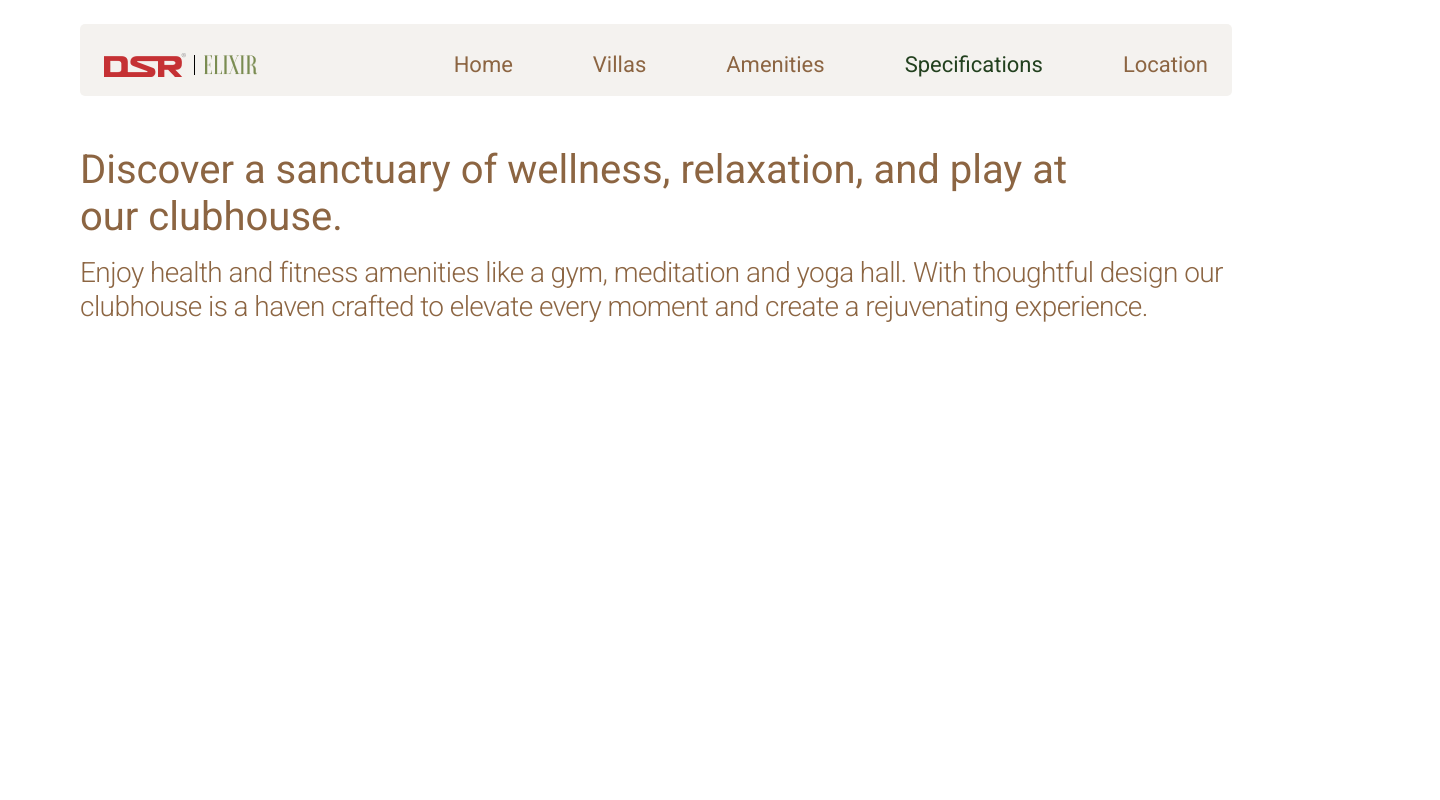
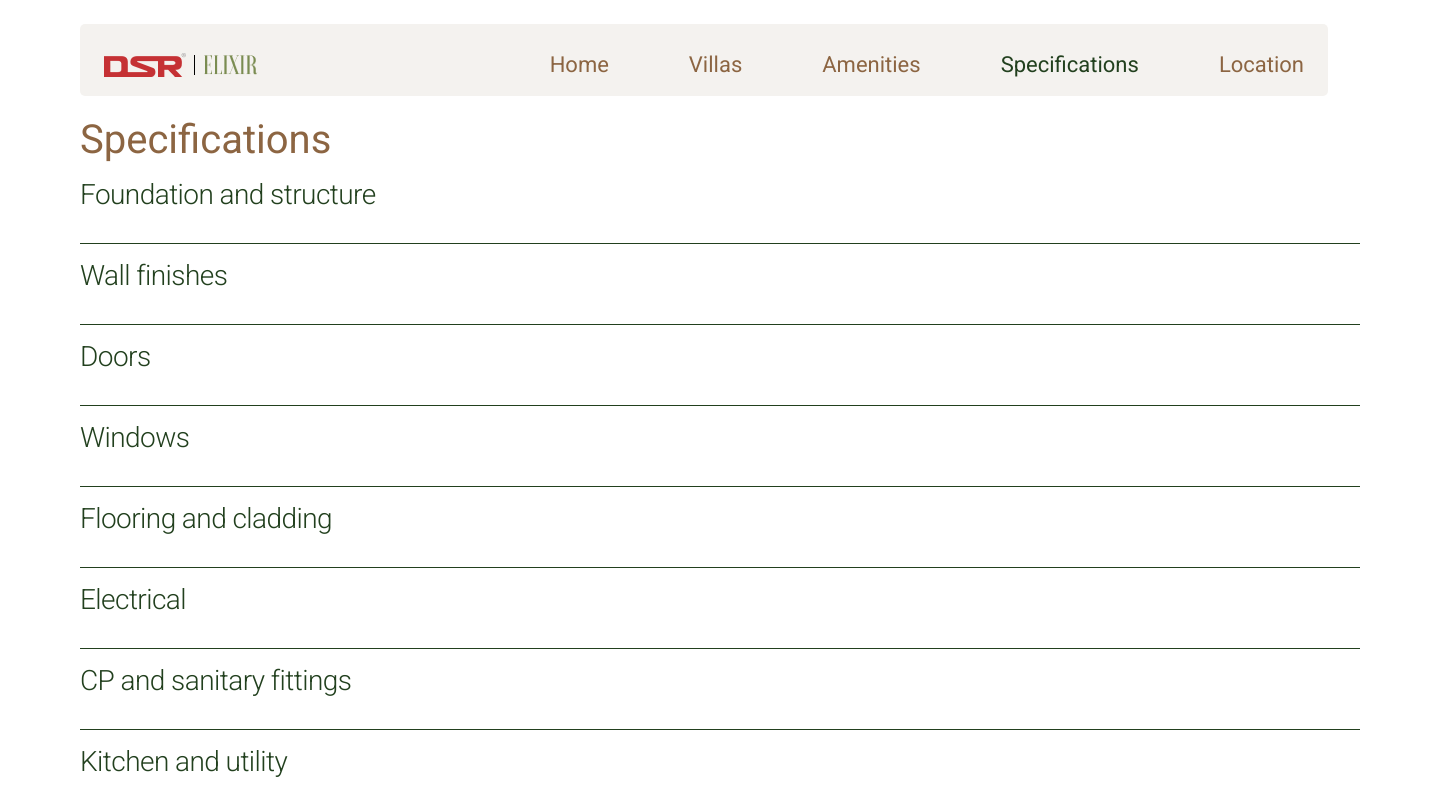
Before and after one commit to PrathamDogra/elixir, a Next.js app: page /specifications in a window 1280 px wide. Shown: the top 800 px of the page, 1440 px wide, since content can reach past the window. Built offline with nearby package versions, Linux system fonts and the light colour scheme.

Commit message:
ADD: Sepcifications page added

```diff
--- a/app/specifications/index.module.scss
+++ b/app/specifications/index.module.scss
@@ -1,19 +1,10 @@
 @import "styles/colors";
-
-.container {
-  display: flex;
-  flex-direction: column;
-  gap: 50px;
-  width: 90vw;
-  min-height: 100vh;
-  padding: 24px 80px;
-  overflow: auto;
-  background-color: $bg-original;
 
 .headingSection {
   display: flex;
   flex-direction: column;
   gap: 16px;
+  margin-top: 20px;
 
   .heading {
     color: #8c6542;
@@ -33,4 +24,43 @@
     letter-spacing: -0.56px;
   }
 }
+
+.list {
+  .accordionSection {
+    padding: 18px 0;
+    border-bottom: 1px solid #22401e;
+    .specTitle {
+      cursor: pointer;
+      color: #22401e;
+      font-size: 28px;
+      font-style: normal;
+      font-weight: 300;
+      line-height: 28px;
+      letter-spacing: -0.56px;
+      padding-bottom: 16px;
     }
+
+    .specValueSection {
+      display: none;
+      color: #8c6542;
+      font-size: 28px;
+      font-style: normal;
+      font-weight: 200;
+      line-height: 34px;
+      letter-spacing: -0.56px;
+      transition: 0.3s ease-in-out;
+
+      &_1 {
+        padding-bottom: 16px;
+      }
+
+      &_2 {
+      }
+
+      &.show {
+        transition: 0.3s ease-in-out;
+        display: block;
+      }
+    }
+  }
+}
--- a/app/specifications/page.tsx
+++ b/app/specifications/page.tsx
@@ -1,21 +1,54 @@
+"use client";
 import Header from "components/Header";
+import Footer from "components/Footer";
 import styles from "./index.module.scss";
+import { useState } from "react";
+import { SpecificationsList } from "../../constants";
+import cn from "classnames";
 
 const Specification = () => {
+  const [currentIndex, setCurrentIndex] = useState<number | null>(null);
+
+  const handleTitleClick = (index: number) => {
+    if (currentIndex === index) {
+      setCurrentIndex(null);
+    } else {
+      setCurrentIndex(index);
+    }
+  };
   return (
-    <div className={styles.container}>
+    <div className={"page-container"}>
       <Header />
       <div className={styles.headingSection}>
-        <div className={styles.heading}>
-          Discover a sanctuary of wellness, relaxation, and play at our
-          clubhouse.
-        </div>
-        <div className={styles.subHeading}>
-          Enjoy health and fitness amenities like a gym, meditation and yoga
-          hall. With thoughtful design our clubhouse is a haven crafted to
-          elevate every moment and create a rejuvenating experience.
-        </div>
+        <div className={styles.heading}>Specifications</div>
       </div>
+      <div className={styles.list}>
+        {SpecificationsList.map((spec, index) => {
+          return (
+            <div className={styles.accordionSection}>
+              <div
+                className={styles.specTitle}
+                onClick={() => handleTitleClick(index)}
+              >
+                {spec.title}
+              </div>
+              <div
+                className={cn(styles.specValueSection, {
+                  [styles.show]: currentIndex === index,
+                })}
+              >
+                <div className={styles["specValueSection_1"]}>
+                  {spec.value1}
+                </div>
+                <div className={styles["specValueSection_2"]}>
+                  {spec.value2}
+                </div>
+              </div>
+            </div>
+          );
+        })}
+      </div>
+      <Footer />
     </div>
   );
 };
--- a/constants/index.ts
+++ b/constants/index.ts
@@ -23,3 +23,79 @@ export const FooterInfo = [
     number: "(+91) 99455 36006",
   },
 ];
+
+export const SpecificationsList = [
+  {
+    title: "Foundation and structure",
+    value1: "RCC frame structure.",
+    value2:
+      "The superstructure, comprised of solid blocks, features 8'' thick external walls and 6'' thick internal walls.",
+  },
+  {
+    title: "Wall finishes",
+    value1:
+      "The internal wall finishes feature a smooth plastered surface treated with putty and painted with premier quality acrylic emulsion paint of reputed make.",
+    value2:
+      "External wall finishes feature a textured surface, painted with external emulsion paint of reputed make.",
+  },
+  {
+    title: "Doors",
+    value1:
+      "The main door and internal doors feature an engineered wood frame with a veneer shutter, finished in melamine polish, and fitted with hardware of reputed make.",
+    value2:
+      "The toilet and utility doors, feature a moulded acacia wood door frame with a flush shutter. The shutter is water-proofed with bonded resin, showcasing an enamel finish on one side and a laminated finish on the other side. These doors are also equipped with hardware of reputed make.",
+  },
+  {
+    title: "Windows",
+    value1:
+      "The windows are designed with UPVC sliding shutters, complete with mosquito mesh and safety grills.",
+    value2: "",
+  },
+  {
+    title: "Flooring and cladding",
+    value1:
+      "The foyer, living, and dining areas have imported marble flooring. The bedrooms and kitchen feature vitrified tile flooring. The sit-out and balconies are tiled with anti-skid ceramics.",
+    value2:
+      "All toilets have ceramic tiles up to door level dado. The utility and wash areas have anti-skid ceramic tiles of reputed make. The car park has granite flooring.",
+  },
+  {
+    title: "Electrical",
+    value1:
+      "3 phase power supply with MCB’s of reputed make. Concealed copper wiring of reputed make. Modular switches of reputed make.",
+    value2:
+      "Modular switches of reputed make. Power outlets for AC in living and all bedrooms. Provision for TV in living and all bedrooms.",
+  },
+  {
+    title: "CP and sanitary fittings",
+    value1:
+      "Sanitary fixtures and CP fittings are provided by Vitra or equivalent brand. Geysers/solar provision is available in all bathrooms.",
+    value2: "",
+  },
+  {
+    title: "Kitchen and utility",
+    value1:
+      "Treated water connection with a provision for a water purifier, along with inlets and outlets for the kitchen sink. Additionally, there is a provision for a washing machine and a stainless steel single-bowl sink with a granite counter.",
+    value2: "",
+  },
+
+  {
+    title: "Water supply",
+    value1:
+      "Treated water connection with a provision for a water purifier, along with inlets and outlets for the kitchen sink. Additionally, there is a provision for a washing machine and a stainless steel single-bowl sink with a granite counter.",
+    value2: "",
+  },
+
+  {
+    title: "CCTV",
+    value1:
+      "CCTV surveillance is installed at the project entry and exit points. Each unit is equipped with a standalone video door phone from a reputed brand",
+    value2: "",
+  },
+
+  {
+    title: "Telecom and internet",
+    value1:
+      "An intercom point is located in the living room, while internet points are available in both the living and drawing rooms on the first floor.",
+    value2: "",
+  },
+];
```
Lines whose indentation alone changed are shown as unchanged.
